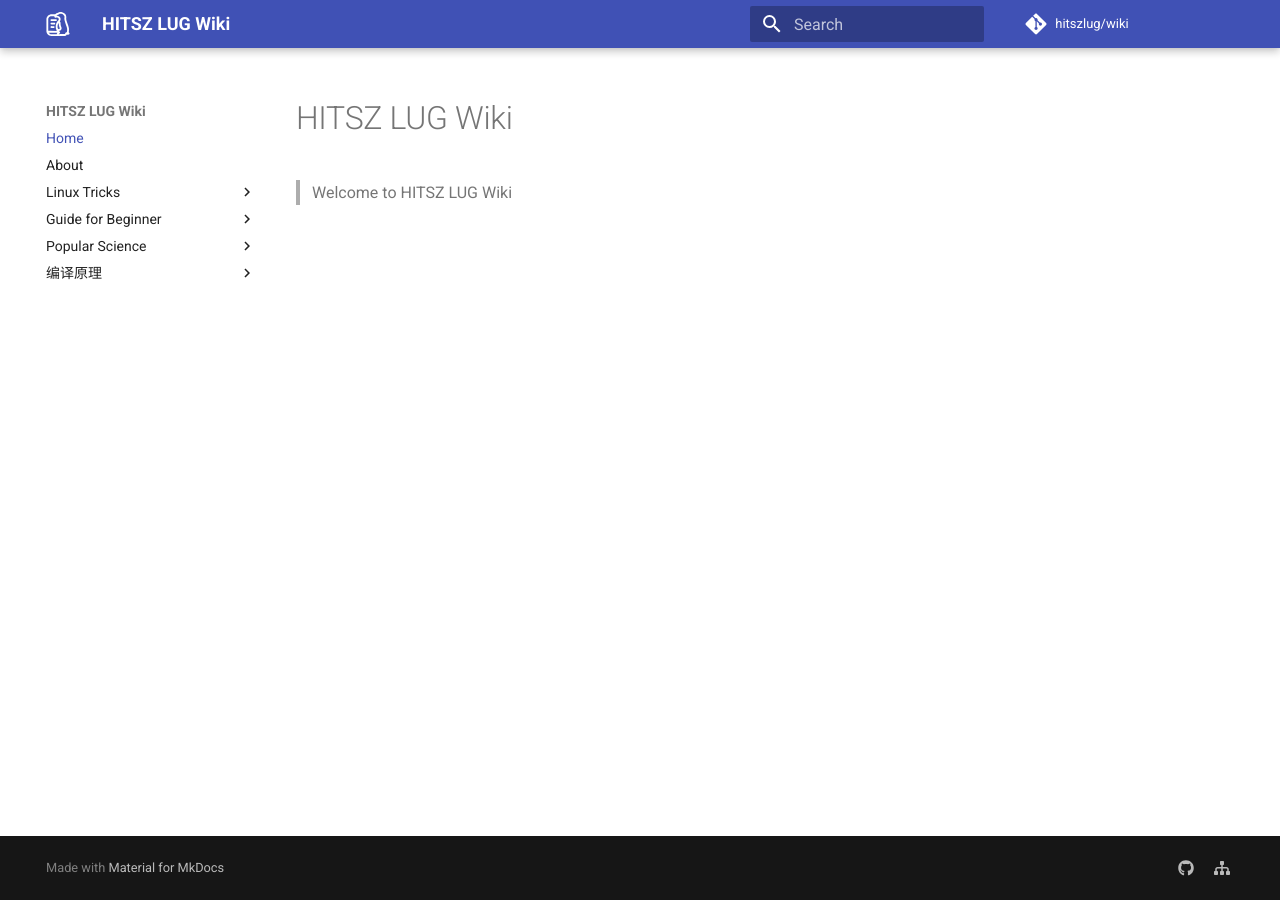
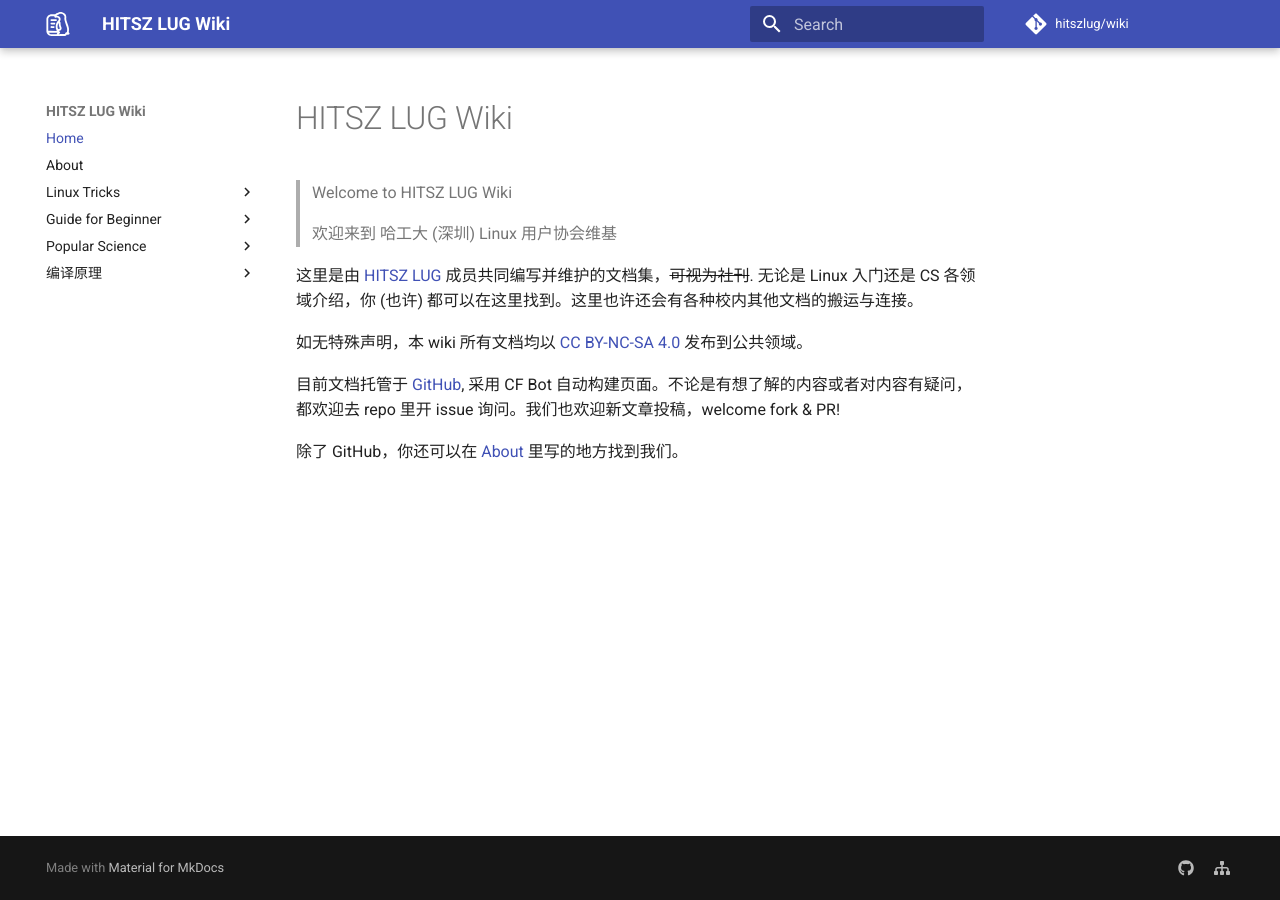
Before and after one commit to hitszosa/wiki, an MkDocs documentation site: the page built from docs/index.md, in a window 1280 px wide. Built offline with MkDocs 1.6.1 and Material for MkDocs 9.7.7, drawn with Linux system fonts in a browser that asks for light colours; comment, search, counter and statistics services are not loaded.

Commit message:
improve: Home & About change: License

```diff
--- a/docs/index.md
+++ b/docs/index.md
@@ -1,2 +1,12 @@
 # HITSZ LUG Wiki
 > Welcome to HITSZ LUG Wiki
+>
+> 欢迎来到 哈工大 (深圳) Linux 用户协会维基
+
+这里是由 [HITSZ LUG](./about.md) 成员共同编写并维护的文档集，~~可视为社刊~~. 无论是 Linux 入门还是 CS 各领域介绍，你 (也许) 都可以在这里找到。这里也许还会有各种校内其他文档的搬运与连接。
+
+如无特殊声明，本 wiki 所有文档均以 [CC BY-NC-SA 4.0](https://creativecommons.org/licenses/by-nc-sa/4.0/deed.zh) 发布到公共领域。
+
+目前文档托管于 [GitHub](https://github.com/hitszlug/wiki), 采用 CF Bot 自动构建页面。不论是有想了解的内容或者对内容有疑问，都欢迎去 repo 里开 issue 询问。我们也欢迎新文章投稿，welcome fork & PR!
+
+除了 GitHub，你还可以在 [About](./about.md) 里写的地方找到我们。
```
Also changed, not shown: docs/about.md (+13 -0 lines), 1 other file.
